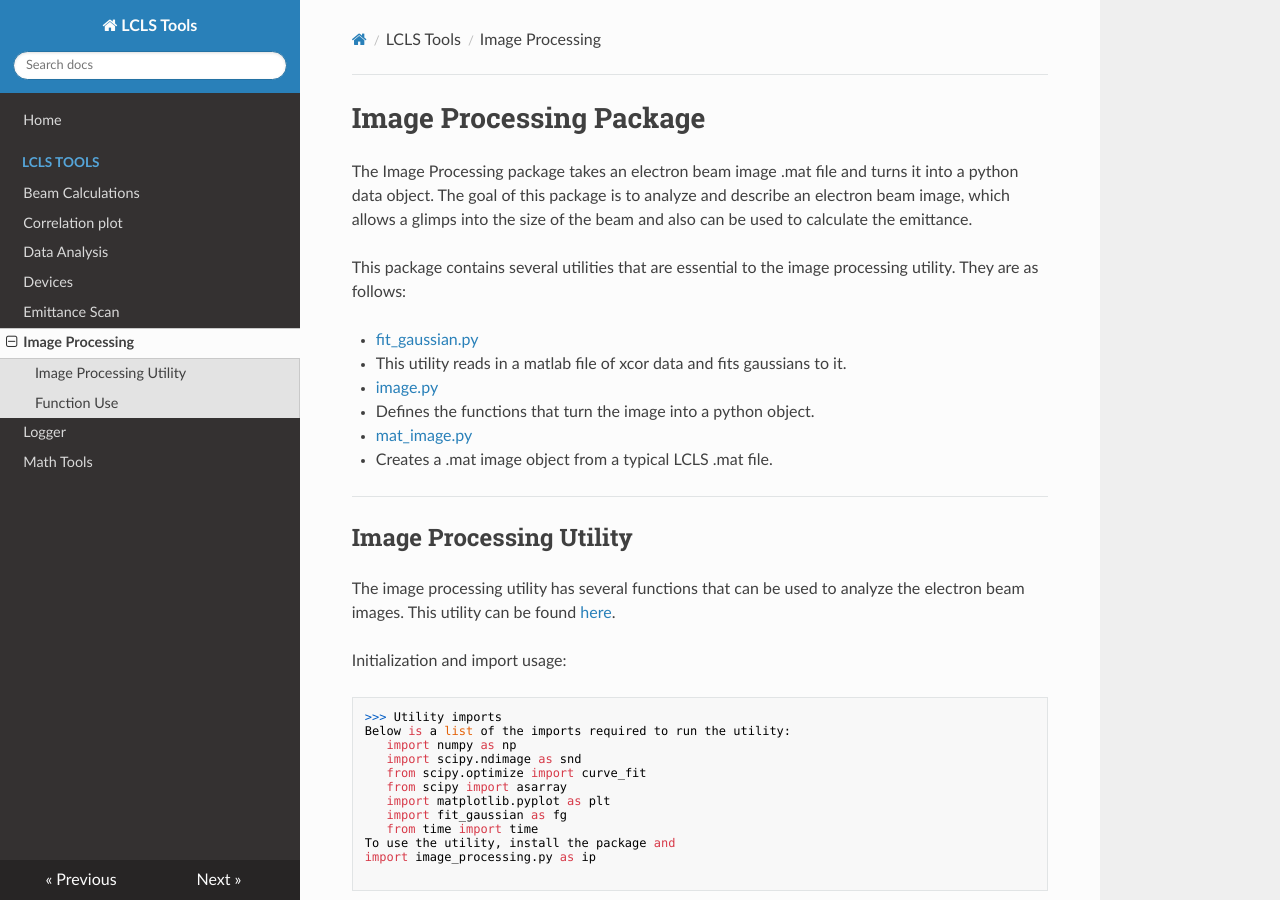
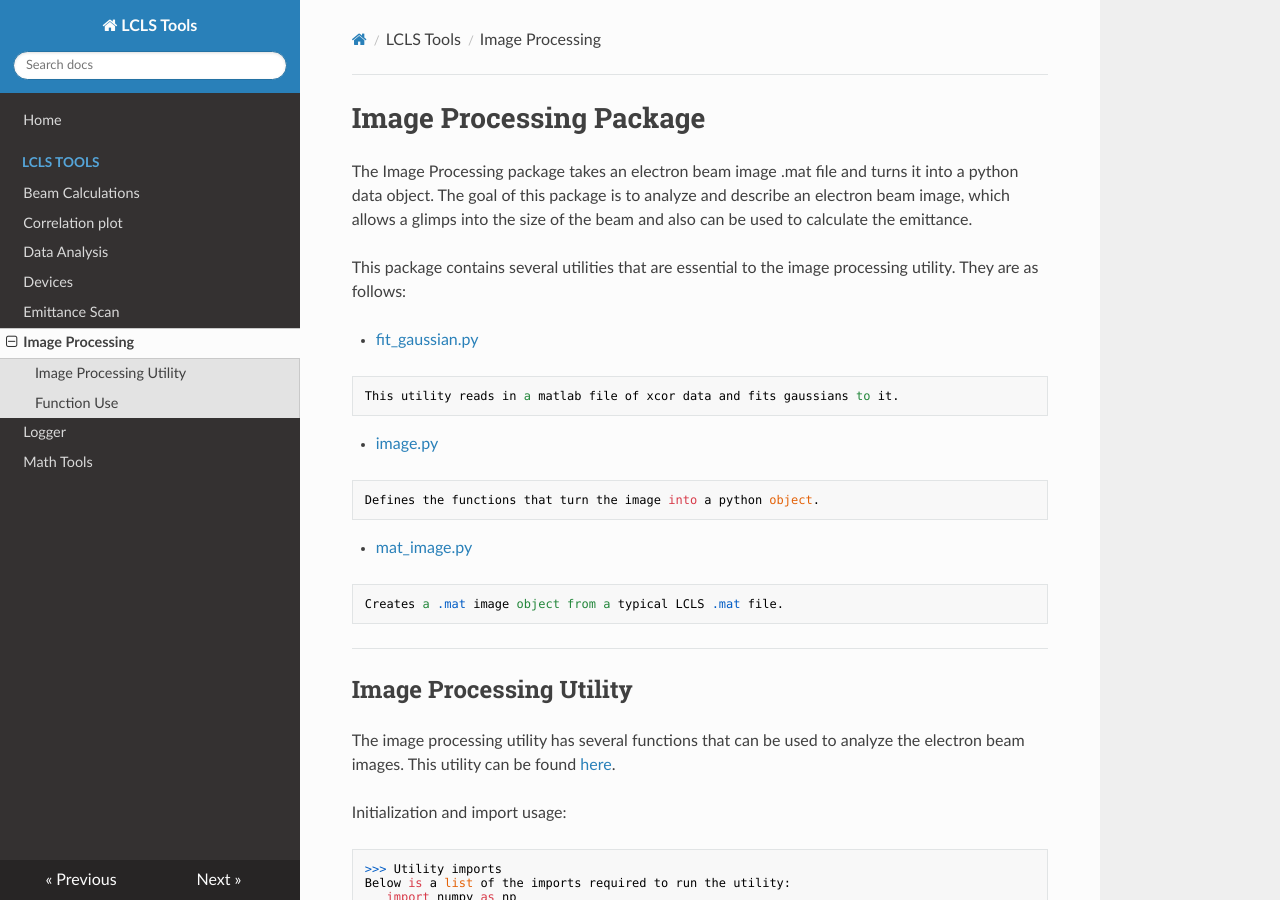
Before and after one commit to slaclab/lcls-tools, an MkDocs documentation site: the page built from docs/Image_Processing.md, in a window 1280 px wide and 900 px high. Built offline with MkDocs 1.6.1, drawn with Linux system fonts in a browser that asks for light colours; nearby versions of some CDN libraries.

Commit message:
Doc updates

````diff
--- a/docs/Image_Processing.md
+++ b/docs/Image_Processing.md
@@ -9,12 +9,17 @@
 processing utility. They are as follows:
 
 * [fit_gaussian.py](https://github.com/slaclab/lcls-tools/blob/master/lcls_tools/image_processing/fit_gaussian.py)
-*       This utility reads in a matlab file of xcor data and fits gaussians to it.
+```
+This utility reads in a matlab file of xcor data and fits gaussians to it.
+```
 * [image.py](https://github.com/slaclab/lcls-tools/blob/master/lcls_tools/image_processing/image.py)
-*       Defines the functions that turn the image into a python object.
+```
+Defines the functions that turn the image into a python object.
+```
 * [mat_image.py](https://github.com/slaclab/lcls-tools/blob/master/lcls_tools/image_processing/mat_image.py)
-*       Creates a .mat image object from a typical LCLS .mat file.
-
+```
+Creates a .mat image object from a typical LCLS .mat file.
+```
 ---------------------------
 ## Image Processing Utility
 The image processing utility has several functions that can be
````
